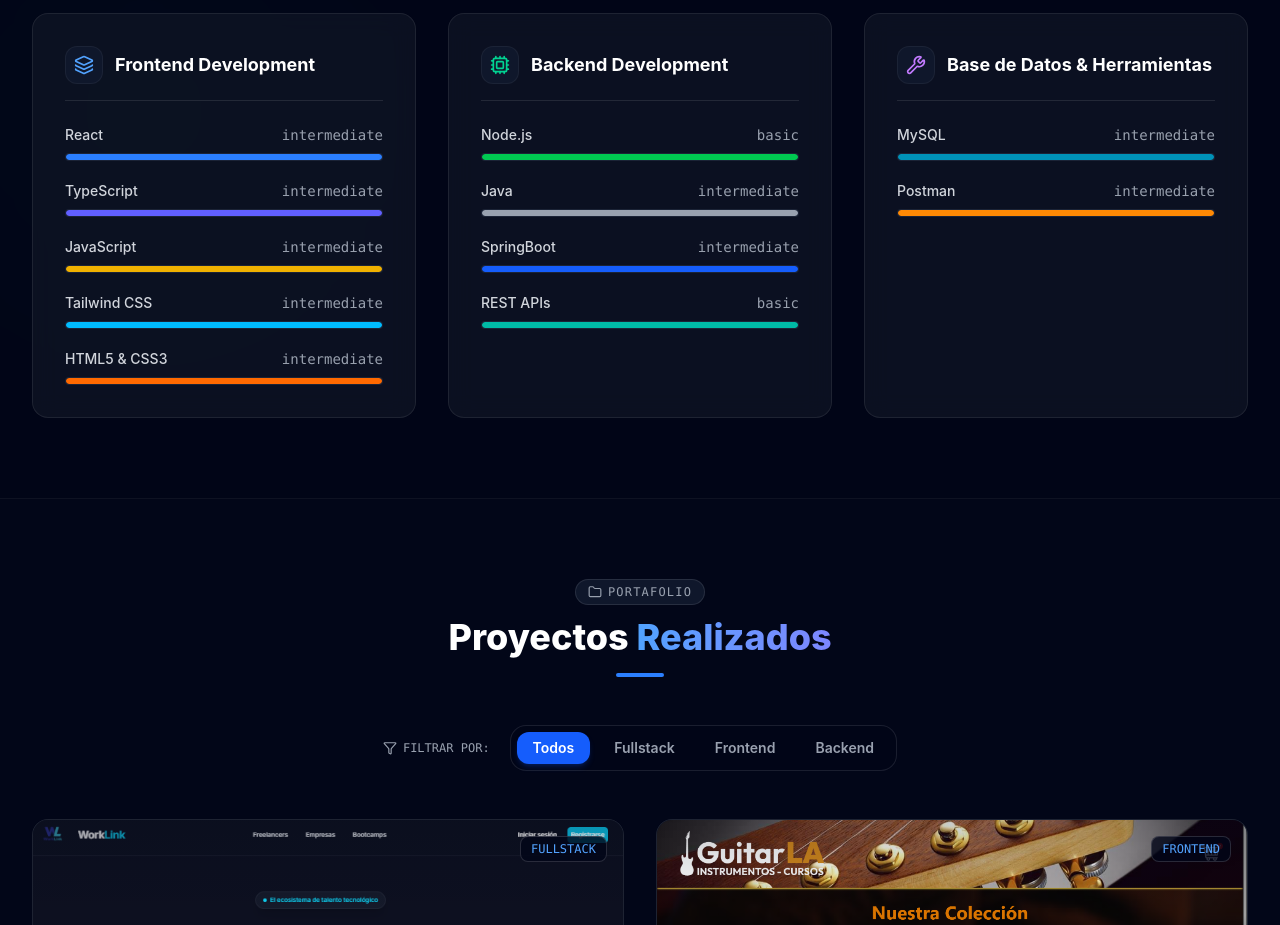
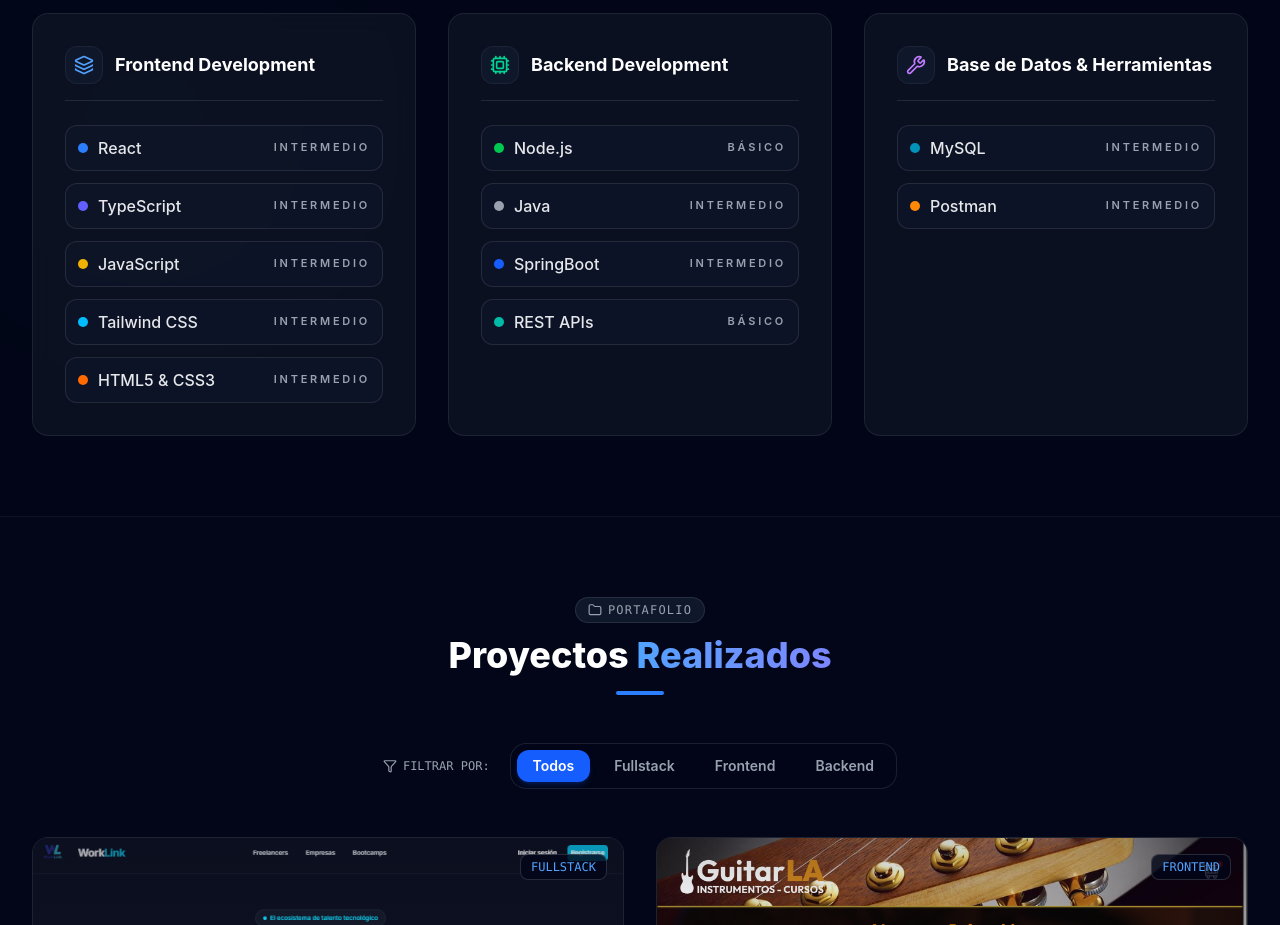
Before and after one commit to joaquinDev22/Portfolio, a React (Vite) app in the folder MiPortfolio/: page / in a window 1280 px wide. Shown: the part 1880-2805 px from the top of the page. Built offline with nearby package versions, Linux system fonts and the light colour scheme.

Commit message:
Actualizar tipos de habilidades y mejorar la presentación en la sección de habilidades

```diff
--- a/MiPortfolio/src/components/Skills.tsx
+++ b/MiPortfolio/src/components/Skills.tsx
@@ -1,6 +1,6 @@
 import { Cpu, Layers, Wrench } from "lucide-react";
 import { SKILL_CATEGORIES } from "../data/portfolioData";
-import type { SkillCategory } from "../types";
+import type { SkillCategory, SkillItem } from "../types";
 
 interface CategoryIconProps {
   name: SkillCategory["iconName"];
@@ -16,6 +16,18 @@ function CategoryIcon({ name }: CategoryIconProps) {
       return <Wrench className="w-5 h-5 text-purple-400" />;
     default:
       return null;
+  }
+}
+
+function formatSkillLevel(level: SkillItem["level"]) {
+  switch (level) {
+    case "advanced":
+      return "Avanzado";
+    case "intermediate":
+      return "Intermedio";
+    case "basic":
+    default:
+      return "Básico";
   }
 }
 
@@ -52,20 +64,19 @@ export default function Skills() {
                 <h3 className="text-white font-bold text-lg">{category.title}</h3>
               </div>
 
-              <div className="space-y-5">
+              <div className="space-y-3">
                 {category.skills.map((skill) => (
-                  <div key={skill.name} className="space-y-2">
-                    <div className="flex justify-between text-sm">
-                      <span className="text-gray-300 font-medium">{skill.name}</span>
-                      <span className="text-gray-400 font-mono">{skill.level}</span>
+                  <div
+                    key={skill.name}
+                    className="flex items-center justify-between rounded-xl border border-white/10 bg-slate-900/60 px-3 py-2.5"
+                  >
+                    <div className="flex items-center gap-2.5">
+                      <span className={`h-2.5 w-2.5 rounded-full ${skill.color}`} />
+                      <span className="text-gray-200 font-medium">{skill.name}</span>
                     </div>
-
-                    <div className="w-full h-2 bg-slate-900 rounded-full overflow-hidden border border-white/5">
-                      <div
-                        className={`h-full ${skill.color} rounded-full transition-all duration-1000 ease-out`}
-                        style={{ width: `${skill.level}%` }}
-                      />
-                    </div>
+                    <span className="text-[11px] font-semibold uppercase tracking-[0.25em] text-gray-400">
+                      {formatSkillLevel(skill.level)}
+                    </span>
                   </div>
                 ))}
               </div>
--- a/MiPortfolio/src/components/ui/ProjectModal.tsx
+++ b/MiPortfolio/src/components/ui/ProjectModal.tsx
@@ -197,10 +197,10 @@ export default function ProjectModal({ project, onClose }: ProjectModalProps) {
       onClick={(e) => {
         if ((e.target as HTMLElement).id === "project-modal-backdrop") onClose();
       }}
-      className="fixed inset-0 z-[9999] flex items-center justify-center p-4 sm:p-6 bg-slate-950/80 backdrop-blur-sm animate-modal-fade-in"
+      className="fixed inset-0 z-9999 flex items-center justify-center p-4 sm:p-6 bg-slate-950/80 backdrop-blur-sm animate-modal-fade-in"
     >
 
-      <div className="relative z-[10000] w-full max-w-3xl max-h-[90vh] overflow-y-auto rounded-2xl border border-white/10 bg-slate-900/95 shadow-2xl animate-modal-slide-up scrollbar-thin">
+      <div className="relative z-10000 w-full max-w-3xl max-h-[90vh] overflow-y-auto rounded-2xl border border-white/10 bg-slate-900/95 shadow-2xl animate-modal-slide-up scrollbar-thin">
 
         <div
           className={`absolute top-0 left-0 right-0 h-1 rounded-t-2xl bg-linear-to-r ${project.imageColor}`}
--- a/MiPortfolio/src/types/index.ts
+++ b/MiPortfolio/src/types/index.ts
@@ -26,9 +26,11 @@ export interface AboutStat {
   desc: string;
 }
 
+export type SkillLevel = "basic" | "intermediate" | "advanced";
+
 export interface SkillItem {
   name: string;
-  level: string;
+  level: SkillLevel;
   color: string;
 }
 
```
